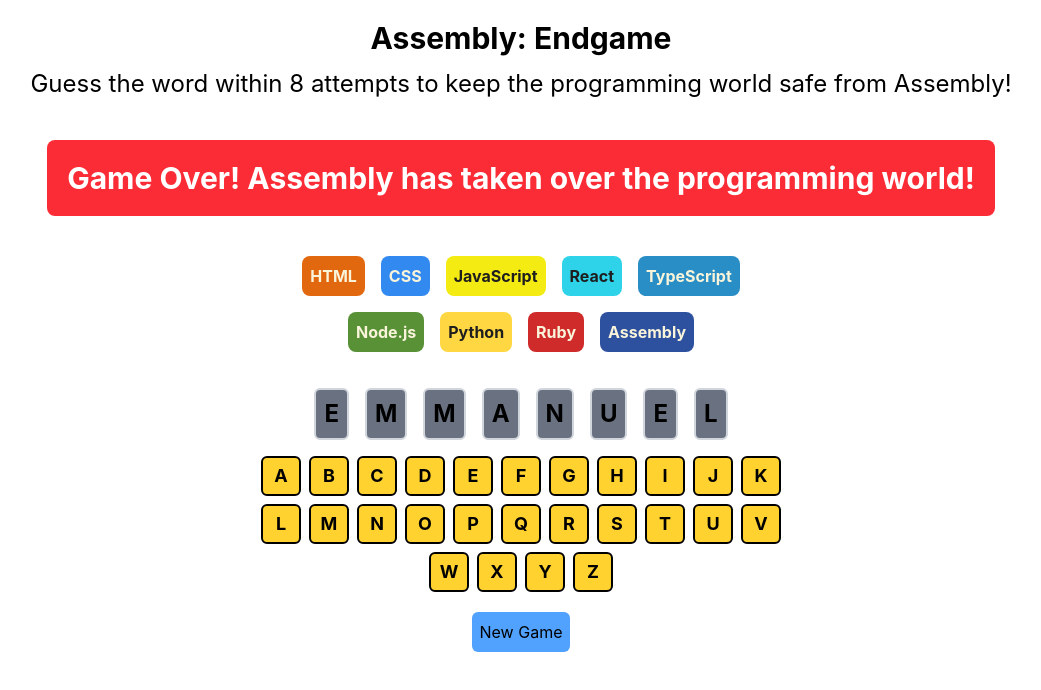
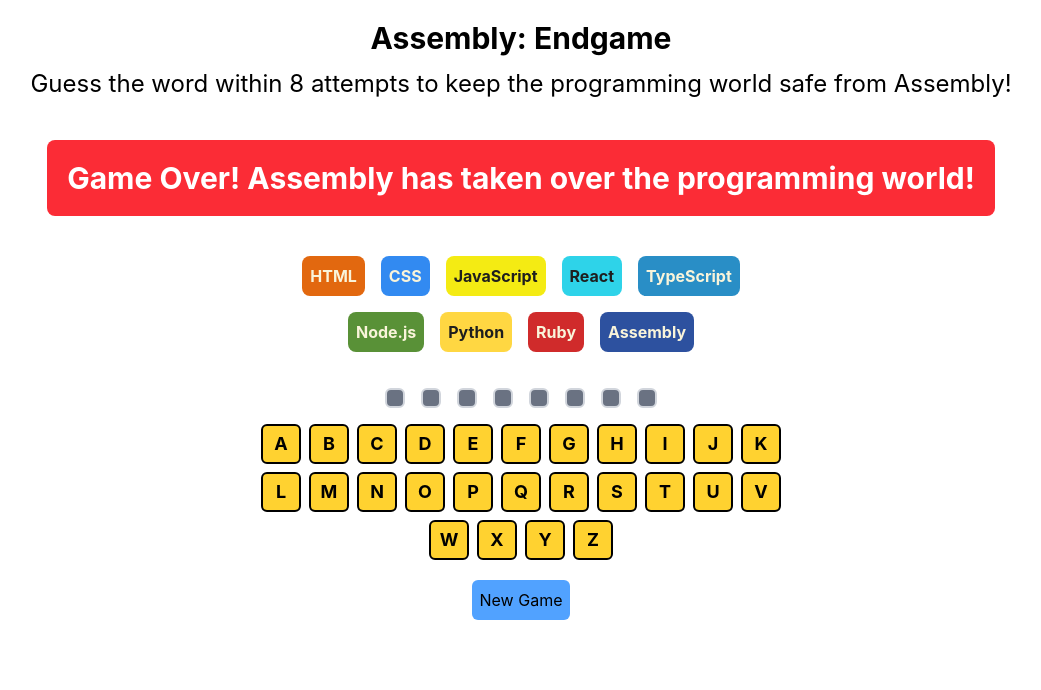
Before and after one commit to emmy-niyonsaba/Assembly-endgame, a React (Vite) app: page / in a window 1280 px wide. Shown: the top 690 px of the page, without its empty margins (119-1160 px from the left). Built offline with nearby package versions, Linux system fonts and the light colour scheme.

Commit message:
done by adding the only guessed letter

```diff
--- a/src/App.jsx
+++ b/src/App.jsx
@@ -2,7 +2,6 @@
 import Header from './components/Header'
 import Result from './components/Result'
 import Languages from './components/Languages'
-import WordDisplyer from './components/WordDisplyer'
 import Keyboard from './components/Keyboard'
 
 function App() {
@@ -11,7 +10,6 @@
       <Header />
       <Result/>
       <Languages/>
-      <WordDisplyer/>
       <Keyboard/>
     </div>
   )
--- a/src/components/Keyboard.jsx
+++ b/src/components/Keyboard.jsx
@@ -1,13 +1,45 @@
-function Keyboard (){
-    const alphabets="abcdefghijklmnopqrstuvwxyz".split("");
+import { useState } from "react";
+
+function Keyboard() {
+        const [currentWord, setCurrentWord] = useState('Emmanuel');
+    const alphabets = "abcdefghijklmnopqrstuvwxyz".split("");
+
+    const [guessedLetters, setGuessedLetters] = useState([]);
+    const addGessedLetter = (letter) => {
+        if (!guessedLetters.includes(letter)) {
+            setGuessedLetters((currentLetters) => [...currentLetters, letter]);
+        } else {
+            alert("You have already guessed this letter!");
+        }
+    }
+    console.log(guessedLetters);
     return (
         <>
-        <div  className=" flex flex-wrap justify-center gap-2 w-130 mx-auto ">
-            {alphabets.map((alphabet) => (
-                <button key={alphabet} className=" w-10 h-10 border-2 border-be-black cursor-pointer bg-amber-300 text-lg font-bold rounded-md">
+            <div className='w-120 mx-auto flex justify-center gap-2 m-4'>
+                {
+                    currentWord.split('').map((letter, index) => (
+                        <span key={index} className="text-2xl font-bold mx-1 border-2 border-gray-300 rounded-md p-2 bg-gray-500">
+                            {guessedLetters.includes(letter.toLowerCase()) ? letter.toUpperCase() : ""}
+                        </span>
+                    ))
+                }
+            </div>
+            <div className=" flex flex-wrap justify-center gap-2 w-130 mx-auto ">
+                {alphabets.map((alphabet) => {
+                    const isGuessed = guessedLetters.includes(alphabet);
+                    const isCorrect = isGuessed && currentWord.toLowerCase().includes(alphabet);
+                    const isIncorrect = isGuessed && !currentWord.toLowerCase().includes(alphabet);
+                    return (
+                        <button
+                            onClick={() => addGessedLetter(alphabet)}
+                            key={alphabet}
+                            className={` w-10 h-10 border-2 border-be-black cursor-pointer text-lg font-bold rounded-md ${isCorrect ? "bg-green-500" : isIncorrect ? "bg-red-500" : "bg-amber-300"
+                                }`}>
                             {alphabet.toUpperCase()}
+
                         </button>
-            ))}
+                    )
+                })}
 
             </div>
             <button className=" bg-blue-400 p-2 rounded-md flex m-5 mx-auto  items-center">New Game</button>
--- a/src/components/WordDisplyer.jsx
+++ /dev/null
@@ -1,19 +0,0 @@
-
-import {useState} from 'react'
-
-function WordDisplyer() {
-    const [currentWord, setCurrentWord] = useState('Emmanuel');
-  return (
-    <div className='w-120 mx-auto flex justify-center gap-2 m-4'>
-      {
-        currentWord.split('').map((letter, index) => (
-            <span key={index} className="text-2xl font-bold mx-1 border-2 border-gray-300 rounded-md p-2 bg-gray-500">
-                {letter.toUpperCase()}
-            </span>
-        ))
-      }
-    </div>
-  )
-}
-
-export default WordDisplyer
```
Lines whose indentation alone changed are shown as unchanged.
